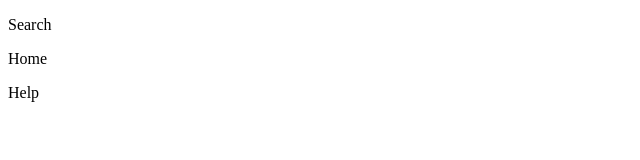
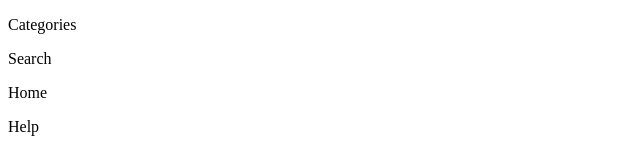
Before and after one commit to CodeForFoco/fd-servicedirectory, a React (Vite) app: page / in a window 1280 px wide. Shown: the top 160 px of the page, without its empty margins (0-640 px from the left). Built offline with nearby package versions, Linux system fonts and the light colour scheme.

Commit message:
Finish setting up the routes

```diff
--- a/src/index.jsx
+++ b/src/index.jsx
@@ -1,6 +1,6 @@
 import React from "react";
 import { render } from "react-dom";
-import { BrowserRouter, Route } from "react-router-dom";
+import { BrowserRouter, Route, Switch } from "react-router-dom";
 import Nav from "./components/nav";
 import Categories from "./pages/categories";
 import Contact from "./pages/contact";
@@ -8,9 +8,11 @@ import Search from "./pages/search";
 
 const App = () => (
   <BrowserRouter>
-    <Route exact path="/search" component={Search} />
-    <Route exact path="/contact" component={Contact} />
-    <Route path="/" component={Categories} />
+    <Switch>
+      <Route exact path="/search" component={Search} />
+      <Route exact path="/contact" component={Contact} />
+      <Route path="/" component={Categories} />
+    </Switch>
     <Nav />
   </BrowserRouter>
 );
--- a/src/pages/categories/index.jsx
+++ b/src/pages/categories/index.jsx
@@ -1,7 +1,7 @@
 import React from "react";
 
 const Categories = ({ match }) => {
-  return null;
+  return <p>Categories</p>;
 };
 
 export default Categories;
```
